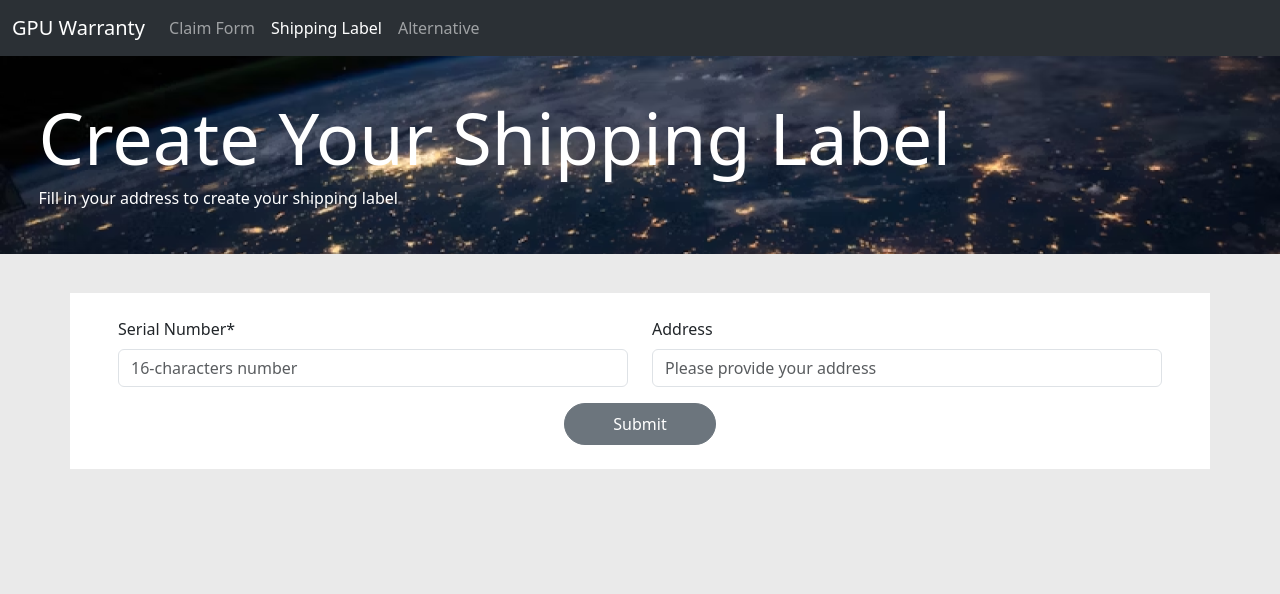
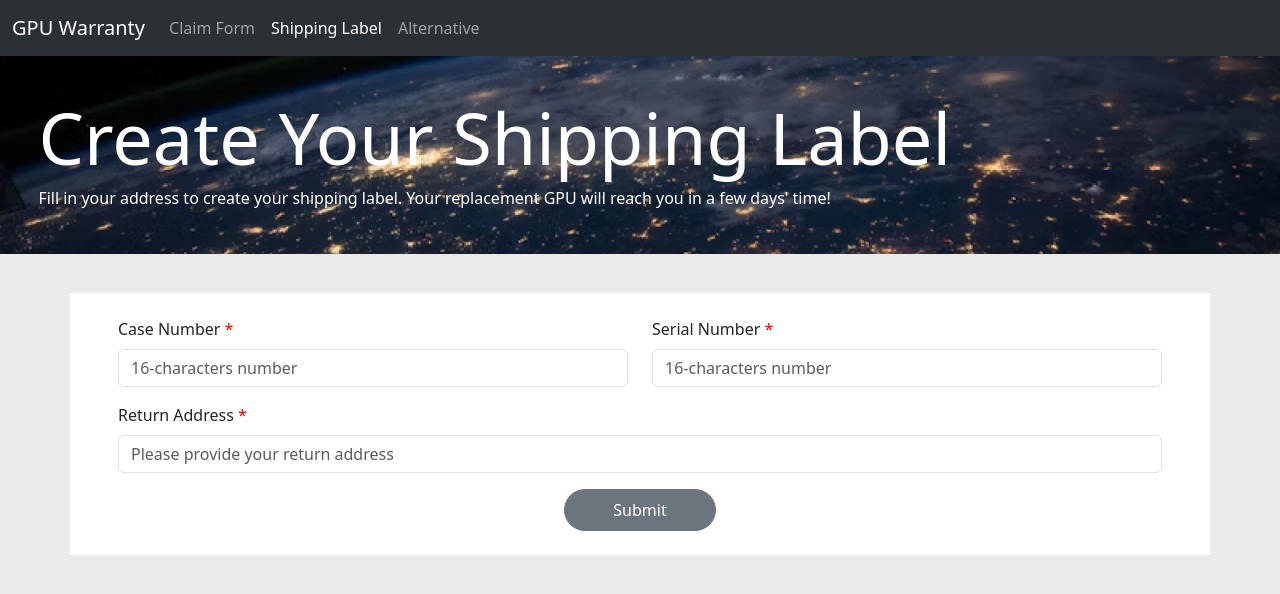
Before and after one commit to JonIHolton/WarrantyMicroserviceApp, a Flask app: page /label in a window 1280 px wide. Shown: the top 594 px of the page. Run offline with Flask 3, Linux system fonts and the light colour scheme.

Commit message:
update to UI
update to apply and label UI

```diff
--- a/microservices/python_services/form/templates/alternative.html
+++ b/microservices/python_services/form/templates/alternative.html
@@ -23,6 +23,9 @@
         .num {
             width: 50px;
             height: 50px;
+        }
+        span.asterisk {
+            color: red;
         }
     </style>
 </head>
--- a/microservices/python_services/form/templates/label.html
+++ b/microservices/python_services/form/templates/label.html
@@ -23,6 +23,10 @@
         .num {
             width: 50px;
             height: 50px;
+        }
+
+        span.asterisk {
+            color: red;
         }
     </style>
 </head>
@@ -55,7 +59,7 @@
             <h1 class="display-2 col text-white">Create Your Shipping Label</h1>
         </div>
         <div>
-            <h6 class="display-9 col-8 text-white fw-lighter">Fill in your address to create your shipping label</h6>
+            <h6 class="display-9 col-8 text-white fw-lighter">Fill in your address to create your shipping label. Your replacement GPU will reach you in a few days' time!</h6>
             <div class="col"></div>
         </div>
        </div>
@@ -63,13 +67,18 @@
        <div class="container px-5 py-4 align-items-center justify-content-center bg-white">
         <form class="row">
             <div class="col-md-6 mb-3">
-                <label for="getSerial" class="form-label">Serial Number*</label>
+                <label for="getCase" class="form-label">Case Number <span class="asterisk">*</span> </label>
+                <input type="text" class="form-control" id="getCase" placeholder="16-characters number" required>
+            </div>
+
+            <div class="col-md-6 mb-3">
+                <label for="getSerial" class="form-label">Serial Number <span class="asterisk">*</span></label>
                 <input type="text" class="form-control" id="getSerial" placeholder="16-characters number" required>
             </div>
 
-            <div class="col-md-6 mb-3">
-                <label for="getReason" class="form-label">Address</label>
-                <input type="text" class="form-control" id="getReason" placeholder="Please provide your address" required>
+            <div class="col-md-12 mb-3">
+                <label for="getAddress" class="form-label">Return Address <span class="asterisk">*</span></label>
+                <input type="text" class="form-control" id="getAddress" placeholder="Please provide your return address" required>
             </div>
 
             <div class="col-md-12 text-center">
```
Also changed, not shown: microservices/python_services/form/templates/apply.html (+8 -4 lines).
